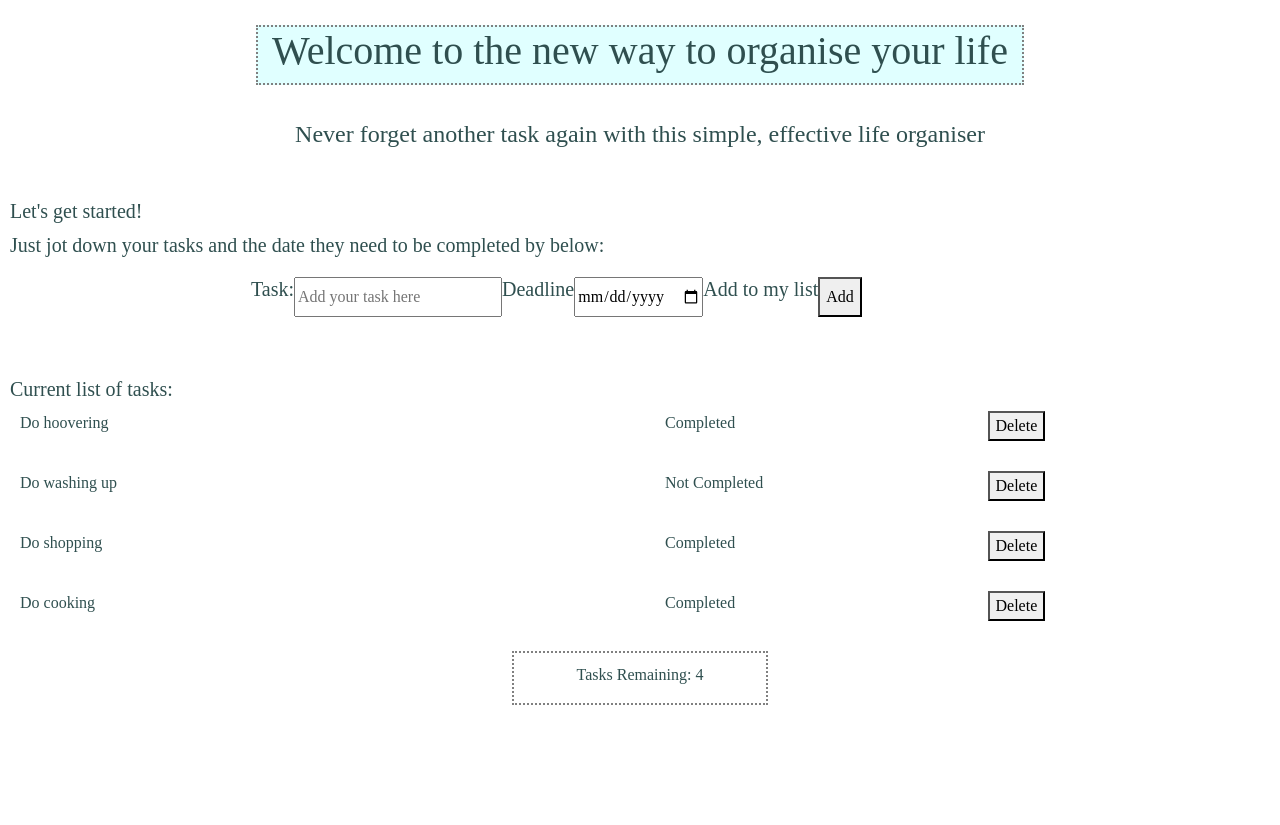
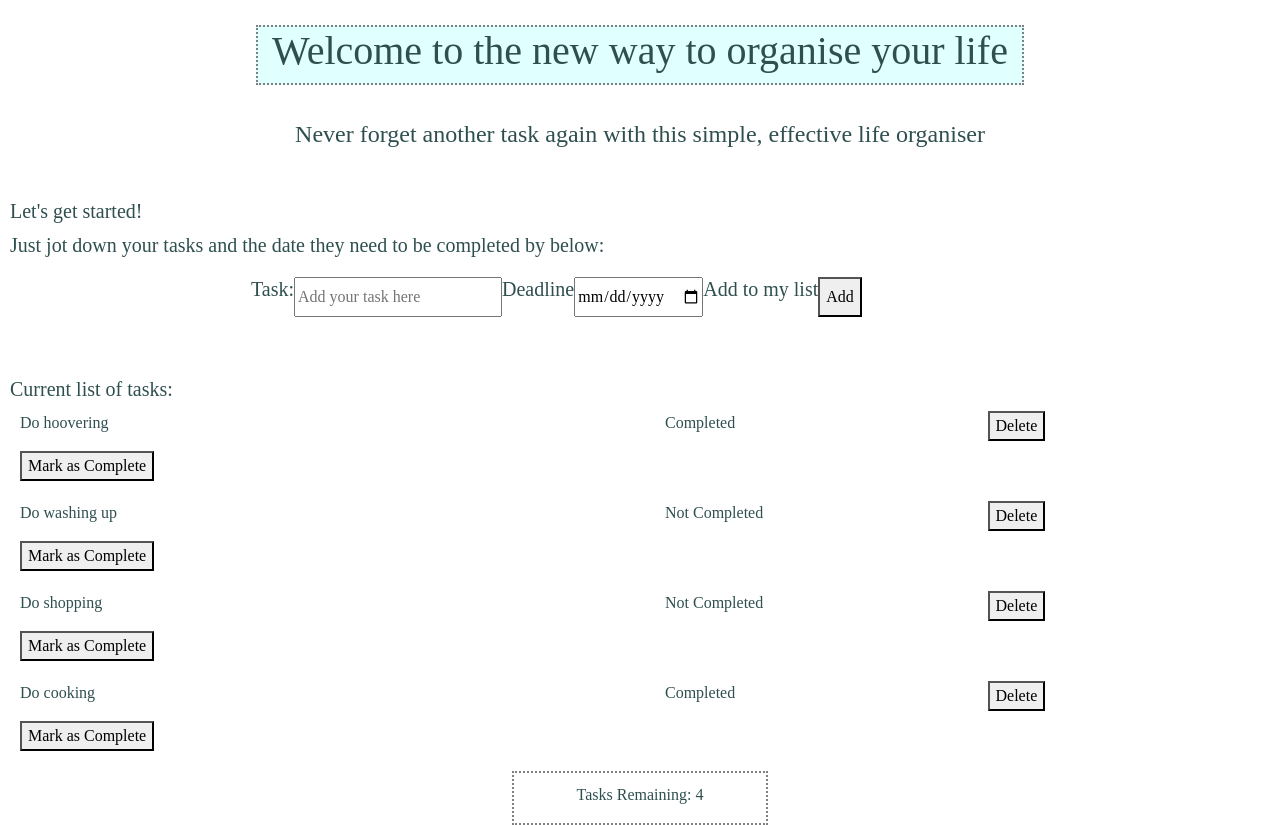
Before and after one commit to JoPreihs/todo-app-frontend, a React app: page / in a window 1280 px wide. Before the commit the page ends 800 px from the top, so only its background shows below. Built offline with nearby package versions, Linux system fonts and the light colour scheme.

Commit message:
React Todo App - Completed functionality

```diff
--- a/src/App.js
+++ b/src/App.js
@@ -11,7 +11,7 @@ class App extends Component {
     tasks: [
       { task: "Do hoovering", completed: true, id: uuid() },
       { task: "Do washing up", completed: false, id: uuid() },
-      { task: "Do shopping", completed: true, id: uuid() },
+      { task: "Do shopping", completed: false, id: uuid() },
       { task: "Do cooking", completed: true, id: uuid() },
     ],
   }
@@ -35,6 +35,18 @@ const filteredTasks = this.state.tasks.filter(item => {
 this.setState ({
   tasks: filteredTasks
 });
+  };
+
+  markTaskCompleted = id => {
+    const updatedTasks = this.state.tasks.map((item) => {
+      if (item.id === id) {
+        item.completed = true;
+      }
+return item;
+    });
+    this.setState ({
+      tasks: updatedTasks
+    });
   };
 
   render() {
@@ -61,6 +73,7 @@ this.setState ({
               this.state.tasks.map((item, i) => {
                 return <ListItem
                 deleteTask = {this.deleteTask}
+                markTaskCompleted= {this.markTaskCompleted}
                 key={i}
                 id ={item.id}
                 task={item}  />
--- a/src/components/ListItem.js
+++ b/src/components/ListItem.js
@@ -6,6 +6,11 @@ class ListItem extends Component {
     handleDeleteClick = () => {
         this.props.deleteTask(this.props.id);
     };
+
+    handleCompleteClick = () => {
+        this.props.markTaskCompleted(this.props.id);
+
+    }
     render() {
         return (
             <div id="currentList">
@@ -20,6 +25,9 @@ class ListItem extends Component {
                     <div className="col-3">
                         <button onClick = {this.handleDeleteClick} >Delete</button>
                     </div>
+                    <div className="col-2">
+                    {!this.props.completed && <button onClick = {this.handleCompleteClick} >Mark as Complete</button>}
+                    </div>
                 </div>
             </div>
         );
```
